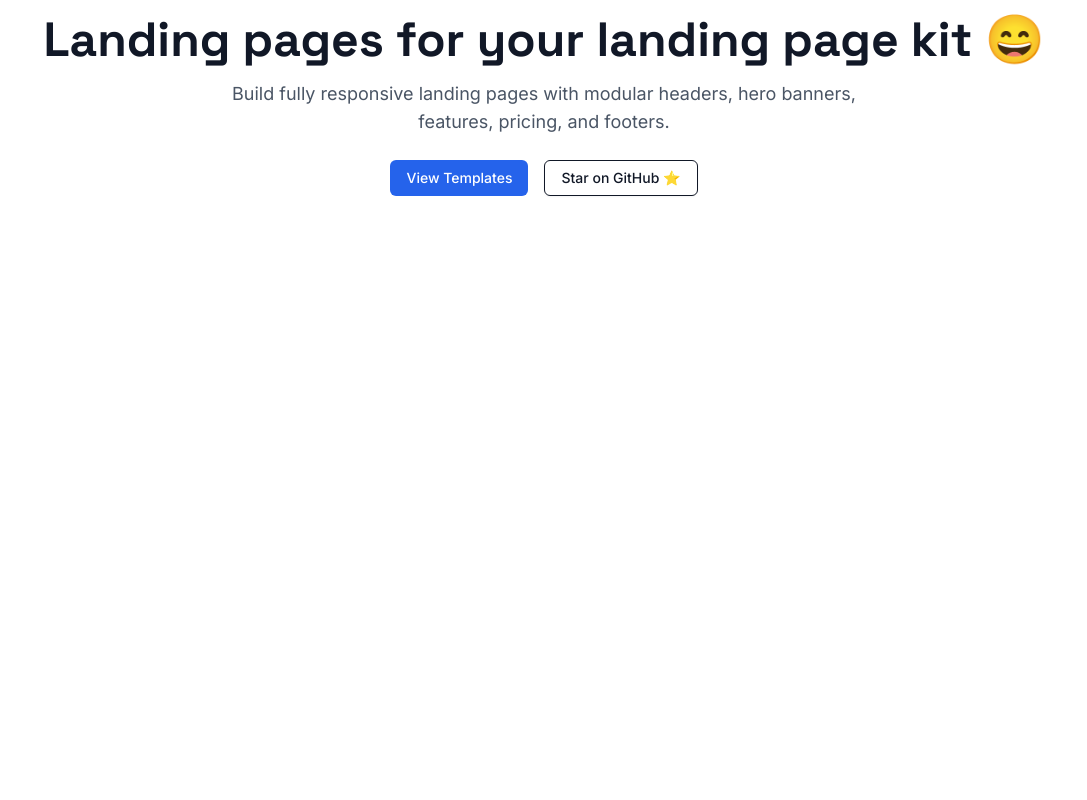
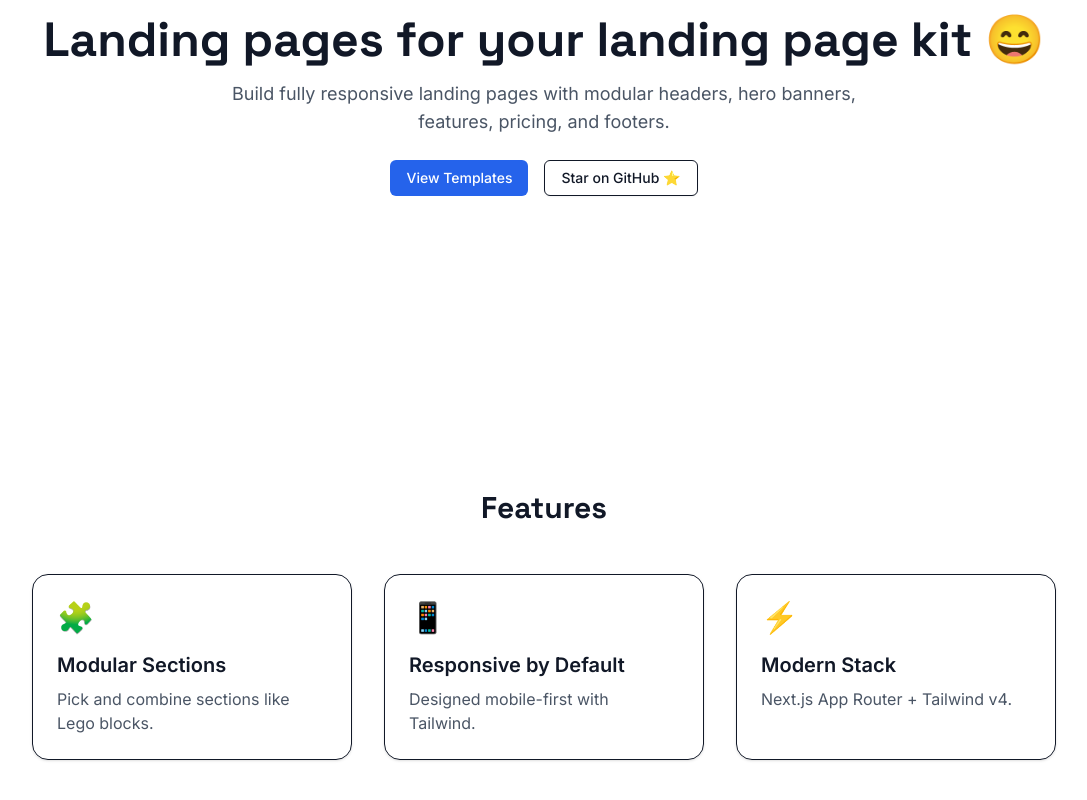
Before and after one commit to rashedInt32/launchpad-ui, a Next.js app: page /variants/sass in a window 1280 px wide. Shown: the part 282-1082 px from the top of the page, without its empty margins (96-1183 px from the left). Before the commit the page ends 800 px from the top, so only its background shows below. Built offline with nearby package versions, Linux system fonts and the light colour scheme.

Commit message:
feat: add features grid, need to improve style and icon

```diff
--- a/app/variants/sass/page.tsx
+++ b/app/variants/sass/page.tsx
@@ -1,11 +1,13 @@
 import { SassHeader } from "@/components/headers";
 import { SassHero } from "@/components/heroes";
+import { SassFeatures } from "@/components/sections";
 
 export default function SassLanding() {
   return (
     <div>
       <SassHeader />
       <SassHero />
+      <SassFeatures />
     </div>
   );
 }
--- a/components/sections/index.tsx
+++ b/components/sections/index.tsx
@@ -0,0 +1 @@
+export { SassFeatures } from "./sass-features";
--- /dev/null
+++ b/components/sections/sass-features.tsx
@@ -0,0 +1,36 @@
+const features = [
+  {
+    title: "Modular Sections",
+    desc: "Pick and combine sections like Lego blocks.",
+    icon: "🧩",
+  },
+  {
+    title: "Responsive by Default",
+    desc: "Designed mobile-first with Tailwind.",
+    icon: "📱",
+  },
+  {
+    title: "Modern Stack",
+    desc: "Next.js App Router + Tailwind v4.",
+    icon: "⚡",
+  },
+];
+
+export function SassFeatures() {
+  return (
+    <section id="features" className="py-16 px-6">
+      <h2 className="text-3xl font-heading font-bold text-center mb-12">
+        Features
+      </h2>
+      <div className="grid md:grid-cols-3 gap-8 max-w-5xl mx-auto">
+        {features.map((f) => (
+          <div key={f.title} className="p-6 rounded-xl shadow-sm border">
+            <div className="text-3xl mb-4">{f.icon}</div>
+            <h3 className="text-xl font-semibold mb-2">{f.title}</h3>
+            <p className="text-gray-600">{f.desc}</p>
+          </div>
+        ))}
+      </div>
+    </section>
+  );
+}
```
Also changed, not shown: public/assets/sass-hero.svg (added).
